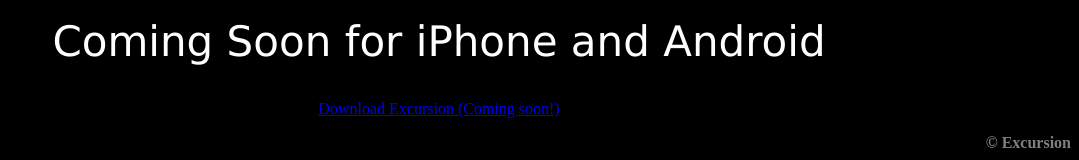
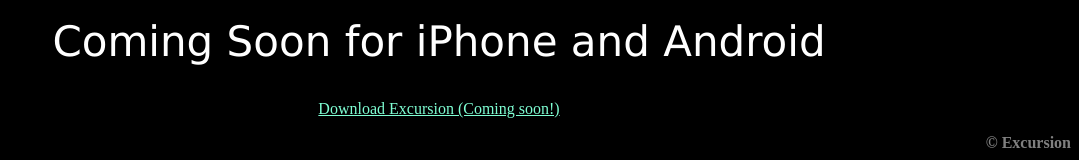
Before and after one commit to dlozano93/douchevid.github.io, a plain HTML site: page index.html in a window 1280 px wide. Shown: the part 1139-1299 px from the top of the page, without its empty margins (201-1280 px from the left). Drawn offline with Linux system fonts and the light colour scheme; files that its build step writes are made by us from their sources; files whose address does not match are found by name.

Commit message:
Update index.html

```diff
--- a/index.html
+++ b/index.html
@@ -12,7 +12,7 @@
     </div>
 
         <p>
-          <a class = download href="#">Download Excursion (Coming soon!)</a>
+          <a class = "download" href="#">Download Excursion (Coming soon!)</a>
       </p>
 
     <div class =video>
@@ -37,9 +37,10 @@
 <div class = coming>
   <h2>Coming Soon for iPhone and Android</h2>
 </div>
-<div class=download>
-    <p><a href="#">Download Excursion (Coming soon!)</a></p>
-</div>
+  <p>
+          <a class = "download" href="#">Download Excursion (Coming soon!)</a>
+      </p>
+
   <div class = footer>
     <b>© Excursion</b>
   </div>
```
